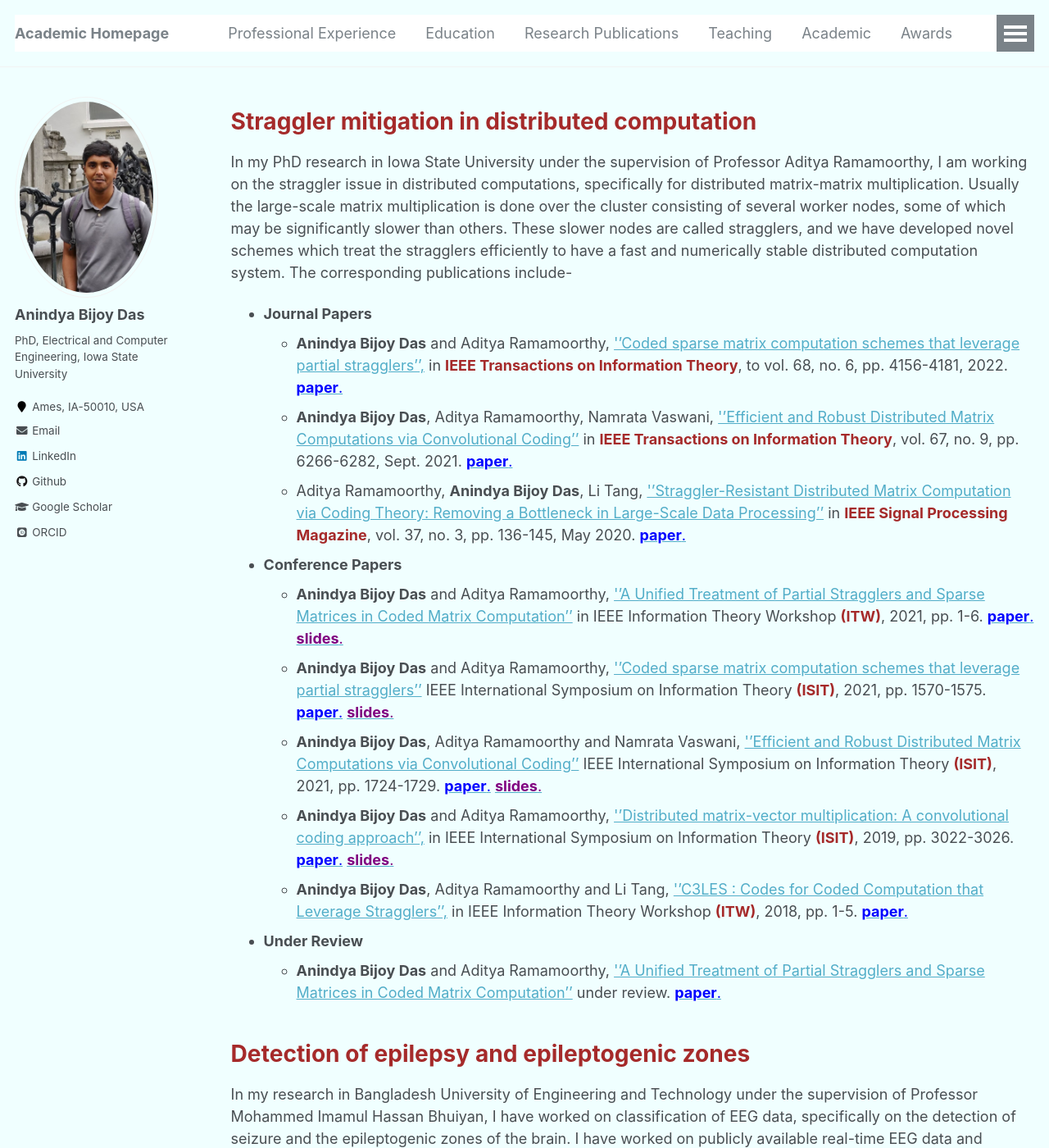
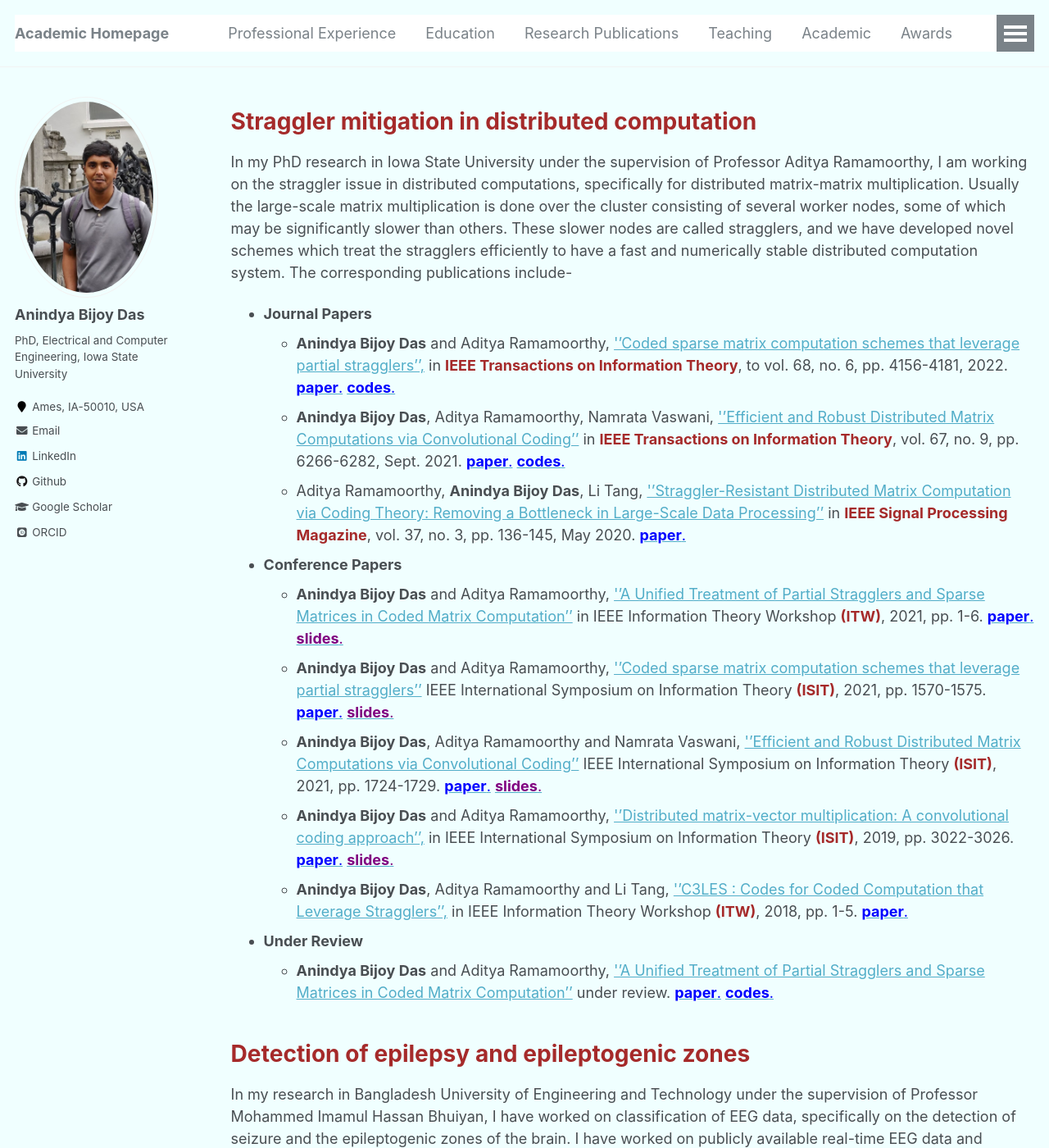
Before and after one commit to anindyabijoydas/portfolio, a Jekyll site: the page built from _pages/research.md, in a window 1280 px wide and 1400 px high. Shown: the whole window at 82% size. Built offline with Jekyll 4.4.1, drawn with Linux system fonts in a browser that asks for light colours; some web fonts are replaced.

Commit message:
Update research.md

```diff
--- a/_pages/research.md
+++ b/_pages/research.md
@@ -17,8 +17,8 @@ redirect_from:
 In my PhD research in Iowa State University under the supervision of Professor Aditya Ramamoorthy, I am working on the straggler issue in distributed computations, specifically for distributed matrix-matrix multiplication. Usually the large-scale matrix multiplication is done over the cluster consisting of several worker nodes, some of which may be significantly slower than others. These slower nodes are called stragglers, and we have developed novel schemes which treat the stragglers efficiently to have a fast and numerically stable distributed computation system. The corresponding publications include-
 
 * **Journal Papers**
-  * **Anindya Bijoy Das** and Aditya Ramamoorthy, [''Coded sparse matrix computation schemes that leverage partial stragglers'',](https://ieeexplore.ieee.org/document/9717254) in <span style="color:brown">**IEEE Transactions on Information Theory**</span>, to vol. 68, no. 6, pp. 4156-4181, 2022. [<span style="color:blue">**paper**.</span>](https://www.dropbox.com/s/v9sh9ozqe37afw6/coded_sp.pdf?dl=0) <br />
-   * **Anindya Bijoy Das**, Aditya Ramamoorthy, Namrata Vaswani, [''Efficient and Robust Distributed Matrix Computations via Convolutional Coding''](https://ieeexplore.ieee.org/abstract/document/9478901) in <span style="color:brown">**IEEE Transactions on Information Theory**</span>, vol. 67, no. 9, pp. 6266-6282, Sept. 2021. [<span style="color:blue">**paper**.</span>](https://www.dropbox.com/s/jor6hn9lkdba62c/ittrans.pdf?dl=0)
+  * **Anindya Bijoy Das** and Aditya Ramamoorthy, [''Coded sparse matrix computation schemes that leverage partial stragglers'',](https://ieeexplore.ieee.org/document/9717254) in <span style="color:brown">**IEEE Transactions on Information Theory**</span>, to vol. 68, no. 6, pp. 4156-4181, 2022. [<span style="color:blue">**paper**.</span>](https://www.dropbox.com/s/v9sh9ozqe37afw6/coded_sp.pdf?dl=0)  [<span style="color:blue">**codes**.</span>](https://github.com/anindyabijoydas/LeveragePartialStragglers)
+   * **Anindya Bijoy Das**, Aditya Ramamoorthy, Namrata Vaswani, [''Efficient and Robust Distributed Matrix Computations via Convolutional Coding''](https://ieeexplore.ieee.org/abstract/document/9478901) in <span style="color:brown">**IEEE Transactions on Information Theory**</span>, vol. 67, no. 9, pp. 6266-6282, Sept. 2021. [<span style="color:blue">**paper**.</span>](https://www.dropbox.com/s/jor6hn9lkdba62c/ittrans.pdf?dl=0) [<span style="color:blue">**codes**.</span>](https://github.com/anindyabijoydas/StragglerMitigateConvCodes)
    * Aditya Ramamoorthy, **Anindya Bijoy Das**, Li Tang, [''Straggler-Resistant Distributed Matrix Computation via Coding Theory: Removing a Bottleneck in Large-Scale Data Processing''](https://ieeexplore.ieee.org/abstract/document/9084368) in <span style="color:brown">**IEEE Signal Processing Magazine**</span>, vol. 37, no. 3, pp. 136-145, May 2020. [<span style="color:blue">**paper**.</span>](https://www.dropbox.com/s/48di7uhogpsv49k/spmag.pdf?dl=0)
 
 * **Conference Papers**
@@ -29,7 +29,7 @@ In my PhD research in Iowa State University under the supervision of Professor A
    * **Anindya Bijoy Das**, Aditya Ramamoorthy and Li Tang, [''C3LES : Codes for Coded Computation that Leverage Stragglers'',](https://ieeexplore.ieee.org/abstract/document/8613321) in IEEE Information Theory Workshop <span style="color:brown">**(ITW)**</span>, 2018, pp. 1-5. [<span style="color:blue">**paper**.</span>](https://www.dropbox.com/s/rc3bd70vovbshnu/cyclic.pdf?dl=0)
 
 * **Under Review**
-   * **Anindya Bijoy Das** and Aditya Ramamoorthy, [''A Unified Treatment of Partial Stragglers and Sparse Matrices in Coded Matrix Computation''](https://arxiv.org/abs/2109.12070) under review. [<span style="color:blue">**paper**.</span>](https://www.dropbox.com/s/7f2c76dtqas4k07/jsait.pdf?dl=0)
+   * **Anindya Bijoy Das** and Aditya Ramamoorthy, [''A Unified Treatment of Partial Stragglers and Sparse Matrices in Coded Matrix Computation''](https://arxiv.org/abs/2109.12070) under review. [<span style="color:blue">**paper**.</span>](https://www.dropbox.com/s/7f2c76dtqas4k07/jsait.pdf?dl=0) [<span style="color:blue">**codes**.</span>](https://github.com/anindyabijoydas/UnifiedTreatment)
 <br /> <br />
 
 <span style="color:brown">**Detection of epilepsy and epileptogenic zones**</span>
```
